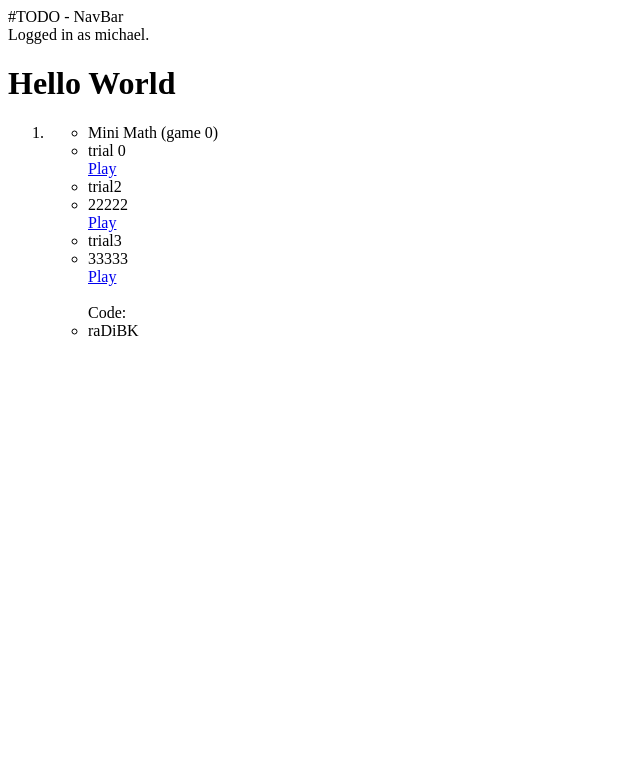
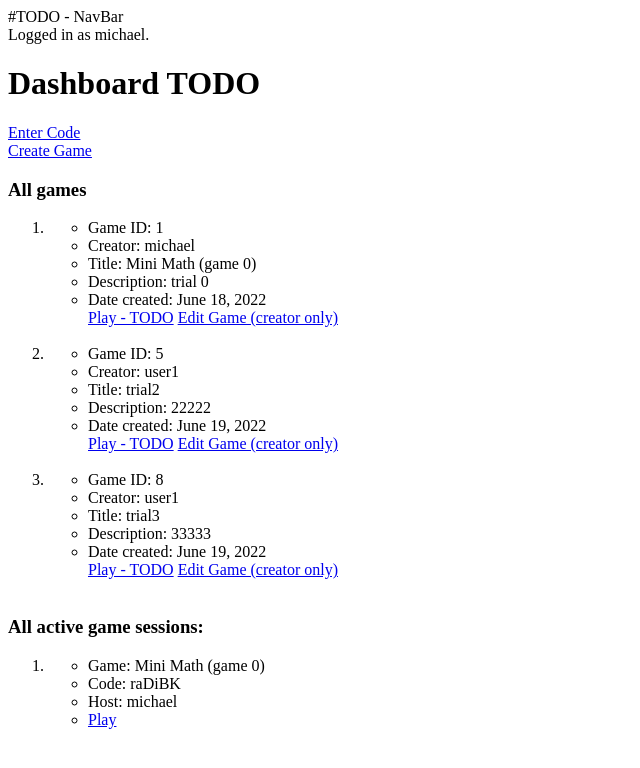
Before and after one commit to michac789/Capstone, a Django app: page /dashboard in a window 1280 px wide. Shown: the top 768 px of the page, without its empty margins (0-640 px from the left). Run offline with Django 3.2, Linux system fonts and the light colour scheme; a user stored in the database is signed in; data comes from the database, SQL or seed files in the repository; both versions use the stored data as it was after the commit.

Commit message:
tidy some foundation html files: index, create, play

```diff
--- a/livequiz/templates/livequiz/index.html
+++ b/livequiz/templates/livequiz/index.html
@@ -1,29 +1,46 @@
 {% extends 'layout/root.html' %}
 
 {% block title %}
-    ???
+    Dashboard
 {% endblock title %}
 
 {% block script %}{% endblock script %}
 
 {% block body %}
-    <h1>Hello World</h1>
+    <h1>Dashboard TODO</h1>
 
-    <ol><li>
-        <ul>
-            {% for game in games %}
-                <li>{{ game.title }}</li>
-                <li>{{ game.description }}</li>
-                {{game.game_id}}
-                <a href="#">Play</a>
-            {% endfor %}
+    <a href="{% url 'livequiz:entercode' %}">Enter Code</a><br>
+    <a href="{% url 'livequiz:create' %}">Create Game</a><br>
 
-            <br><br>
-            {% for gamesession in gamesessions %}
-                Code: <li>{{ gamesession.code }}</li>
-            {% endfor %}
-        </ul>
-    </li></ol>
+    <h3>All games</h3>
+    <ol>
+        {% for game in games %}
+            <li><ul>
+                <li>Game ID: {{ game.id }}</li>
+                <li>Creator: {{ game.creator.username }}</li>
+                <li>Title: {{ game.title }}</li>
+                <li>Description: {{ game.description }}</li>
+                <li>Date created: {{ game.time_created }}</li>
+                <a href="#">Play - TODO</a>
+                <a href="{% url 'livequiz:edit' game_id=game.id %}">
+                    Edit Game (creator only)
+                </a>
+            </ul></li><br>
+        {% endfor %}
+    </ol>
 
+    <h3>All active game sessions:</h3>
+    <ol>
+        {% for gamesession in gamesessions %}
+            <li><ul>
+                <li>Game: {{ gamesession.game.title }}</li>
+                <li>Code: {{ gamesession.code }}</li>
+                <li>Host: {{ gamesession.host }}</li>
+                <li><a href="{% url 'livequiz:play' game_code=gamesession.code %}">
+                    Play
+                </a></li>
+            </ul></li>
+        {% endfor %}
+    </ol>
 
 {% endblock body %}
--- a/livequiz/templates/livequiz/play.html
+++ b/livequiz/templates/livequiz/play.html
@@ -27,6 +27,8 @@
     <div id="gamecode">
         {{ gamesession.code }}
     </div>{% endcomment %}
+
+    <a href="{% url 'livequiz:index' %}">Back Home</a>
 
     <input type="hidden" name="gamecode" value={{ gamesession.code }}>
     <input type="hidden" name="status" value="preparation">
--- a/livequiz/urls.py
+++ b/livequiz/urls.py
@@ -3,9 +3,10 @@ from . import views
 
 app_name = "livequiz"
 urlpatterns = [
+    # Regular URL routes
     path("dashboard", views.index, name="index"),
     path("create", views.createGame, name="create"),
-    path("create/<int:game_code>", views.editGame, name="edit"),
+    path("create/<int:game_id>", views.editGame, name="edit"),
     path("play/entercode", views.enterGame, name="entercode"),
     path("play/<str:game_code>", views.playGame, name="play"),
 
--- a/livequiz/views.py
+++ b/livequiz/views.py
@@ -1,5 +1,6 @@
-from django.http import HttpResponse, JsonResponse
+from django.http import HttpResponse, JsonResponse, HttpResponseRedirect
 from django.shortcuts import render
+from django.urls import reverse
 from django.contrib.auth.decorators import login_required
 from django.core import serializers
 from django.views.decorators.csrf import csrf_exempt
@@ -7,6 +8,7 @@ from json import loads
 
 from .models import Game, GameSession, QuestionType1, AnswerPairType1
 from sso.models import User
+from .forms import GameForm
 
 
 @login_required(login_url="sso:login")
@@ -16,10 +18,24 @@ def index(request):
         "gamesessions": GameSession.objects.all(),
     })
 
+
 def createGame(request):
-    return render(request, "livequiz/create.html")
+    if request.method == "POST":
+        form = GameForm(request.POST)
+        if form.is_valid():
+            title = form.cleaned_data["title"]
+            description = form.cleaned_data["description"]
+            newgame = Game(creator = request.user, title = title, description = description)
+            newgame.save()
+            return HttpResponseRedirect(reverse("livequiz:edit", kwargs = {
+                "game_id": newgame.id,
+            }))
+        else:
+            return render(request, "livequiz/create.html", { "form": form,})
+    return render(request, "livequiz/create.html", { "form": GameForm,})
 
-def editGame(request, game_code):
+
+def editGame(request, game_id):
     return render(request, "livequiz/edit.html")
 
 def enterGame(request):
```
Also changed, not shown: livequiz/forms.py (added, +10 -0 lines), livequiz/templates/livequiz/create.html (+22 -1 lines), db.sqlite3.
